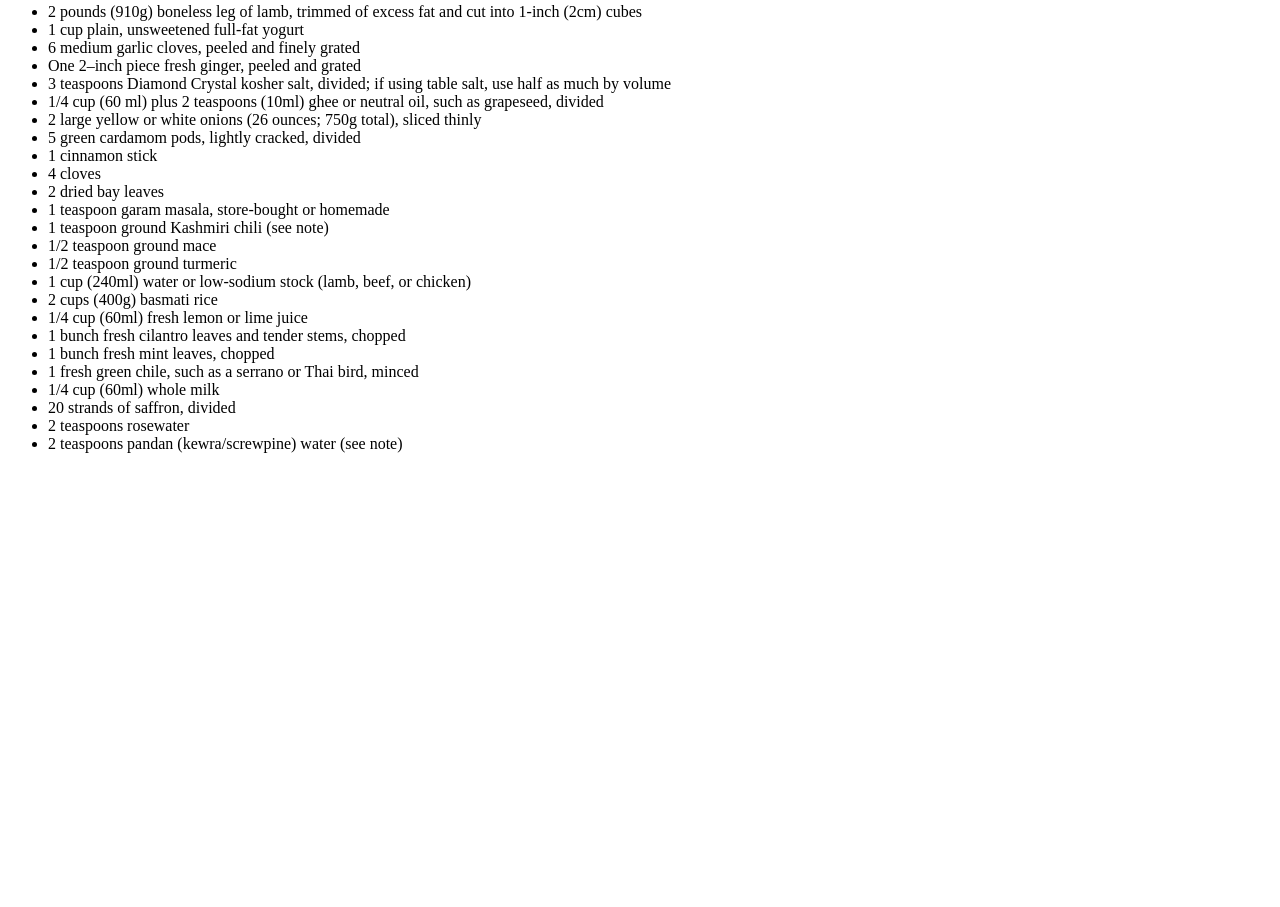
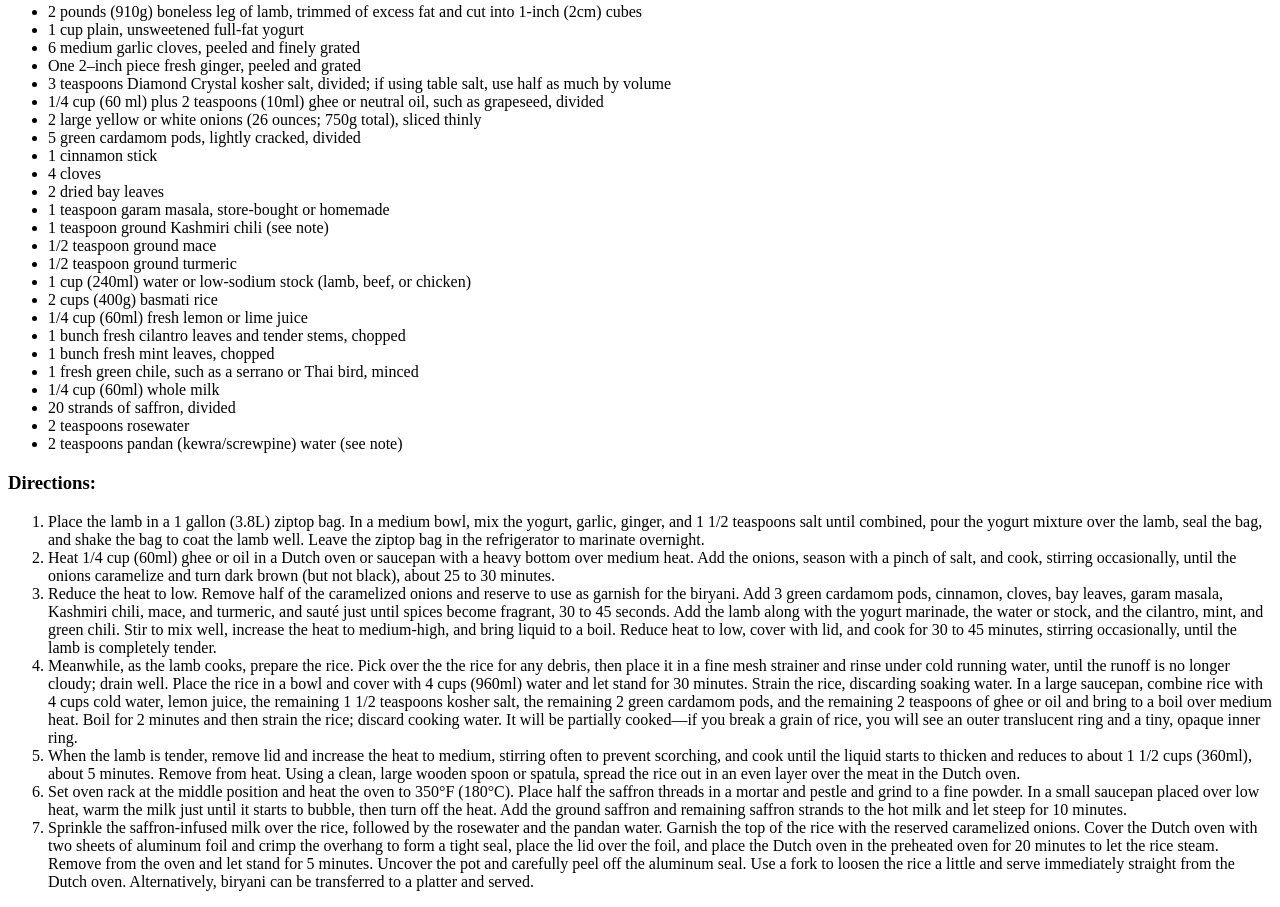
Before and after one commit to PianoOwl/odin-recipes, a plain HTML site: page recipes/biryani.html in a window 1280 px wide. Shown: the part 543-1450 px from the top of the page. Before the commit the page ends 1012 px from the top, so only its background shows below. Drawn offline with Linux system fonts and the light colour scheme.

Commit message:
Add biryani directions and NY pizza recipe

```diff
--- a/recipes/biryani.html
+++ b/recipes/biryani.html
@@ -39,5 +39,42 @@
         <li>2 teaspoons rosewater</li>
         <li>2 teaspoons pandan (kewra/screwpine) water (see note)</li>
      </ul>
+     <h3>Directions:</h3>
+     <ol>
+        <li>Place the lamb in a 1 gallon (3.8L) ziptop bag. In a medium bowl, mix the yogurt, garlic, ginger,
+        and 1 1/2 teaspoons salt until combined, pour the yogurt mixture over the lamb, seal the bag, and shake
+        the bag to coat the lamb well. Leave the ziptop bag in the refrigerator to marinate overnight.</li>
+        <li>Heat 1/4 cup (60ml) ghee or oil in a Dutch oven or saucepan with a heavy bottom over medium heat.
+        Add the onions, season with a pinch of salt, and cook, stirring occasionally, until the onions caramelize
+        and turn dark brown (but not black), about 25 to 30 minutes.</li>
+        <li>Reduce the heat to low. Remove half of the caramelized onions and reserve to use as garnish for the
+        biryani. Add 3 green cardamom pods, cinnamon, cloves, bay leaves, garam masala, Kashmiri chili, mace,
+        and turmeric, and sauté just until spices become fragrant, 30 to 45 seconds. Add the lamb along with
+        the yogurt marinade, the water or stock, and the cilantro, mint, and green chili. Stir to mix well,
+        increase the heat to medium-high, and bring liquid to a boil. Reduce heat to low, cover with lid,
+        and cook for 30 to 45 minutes, stirring occasionally, until the lamb is completely tender.</li>
+        <li>Meanwhile, as the lamb cooks, prepare the rice. Pick over the the rice for any debris, then
+        place it in a fine mesh strainer and rinse under cold running water, until the runoff is no longer
+        cloudy; drain well. Place the rice in a bowl and cover with 4 cups (960ml) water and let stand for
+        30 minutes. Strain the rice, discarding soaking water. In a large saucepan, combine rice with 4
+        cups cold water, lemon juice, the remaining 1 1/2 teaspoons kosher salt, the remaining 2 green
+        cardamom pods, and the remaining 2 teaspoons of ghee or oil and bring to a boil over medium heat.
+        Boil for 2 minutes and then strain the rice; discard cooking water. It will be partially cooked—if
+        you break a grain of rice, you will see an outer translucent ring and a tiny, opaque inner ring.</li>
+        <li>When the lamb is tender, remove lid and increase the heat to medium, stirring often to prevent scorching,
+        and cook until the liquid starts to thicken and reduces to about 1 1/2 cups (360ml), about 5 minutes.
+        Remove from heat. Using a clean, large wooden spoon or spatula, spread the rice out in an even layer
+        over the meat in the Dutch oven.</li>
+        <li>Set oven rack at the middle position and heat the oven to 350°F (180°C). Place half the saffron threads
+        in a mortar and pestle and grind to a fine powder. In a small saucepan placed over low heat, warm the milk
+        just until it starts to bubble, then turn off the heat. Add the ground saffron and remaining saffron strands
+        to the hot milk and let steep for 10 minutes.</li>
+        <li>Sprinkle the saffron-infused milk over the rice, followed by the rosewater and the pandan water. Garnish
+        the top of the rice with the reserved caramelized onions. Cover the Dutch oven with two sheets of aluminum
+        foil and crimp the overhang to form a tight seal, place the lid over the foil, and place the Dutch oven in
+        the preheated oven for 20 minutes to let the rice steam. Remove from the oven and let stand for 5 minutes.
+        Uncover the pot and carefully peel off the aluminum seal. Use a fork to loosen the rice a little and serve
+        immediately straight from the Dutch oven. Alternatively, biryani can be transferred to a platter and served.</li>
+     </ol>
 </body>
 </html>
```
Also changed, not shown: recipes/ny_pizza.html (added, +46 -0 lines).
